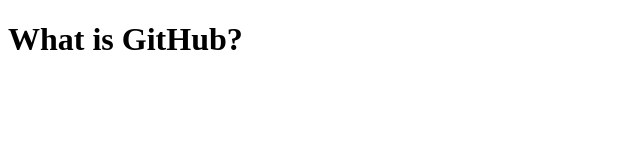
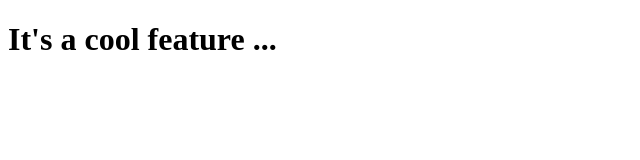
Before and after one commit to MOHAMMEDZH/heroku-github, a plain HTML site: page client/index.html in a window 1280 px wide. Shown: the whole page, without its empty margins (0-640 px from the left). Drawn offline with Linux system fonts and the light colour scheme.

Commit message:
changed index

```diff
--- a/client/index.html
+++ b/client/index.html
@@ -7,6 +7,6 @@
     <title>Hello GitHub</title>
 </head>
 <body>
-    <h1>What is GitHub?</h1>
+    <h1>It's a cool feature ...</h1>
 </body>
 </html>
```
